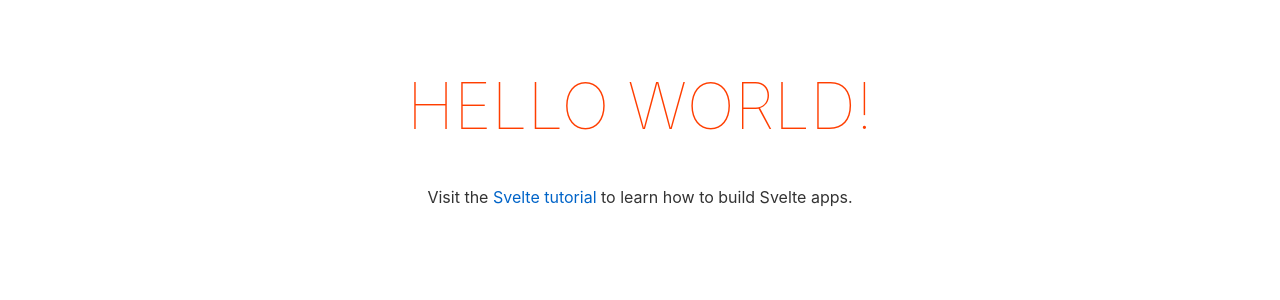
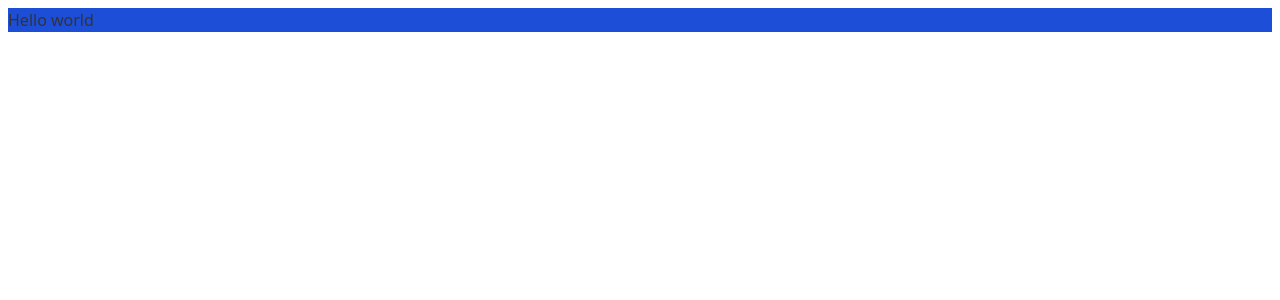
Before and after one commit to will093/svelte-minesweeper, a Svelte app: page / in a window 1280 px wide. Shown: the top 300 px of the page. Built offline with nearby package versions, Linux system fonts and the light colour scheme.

Commit message:
Tailwind setup

```diff
--- a/rollup.config.js
+++ b/rollup.config.js
@@ -4,6 +4,7 @@ import resolve from '@rollup/plugin-node-resolve';
 import livereload from 'rollup-plugin-livereload';
 import { terser } from 'rollup-plugin-terser';
 import css from 'rollup-plugin-css-only';
+import sveltePreprocess from 'svelte-preprocess';
 
 const production = !process.env.ROLLUP_WATCH;
 
@@ -41,7 +42,18 @@ export default {
 			compilerOptions: {
 				// enable run-time checks when not in production
 				dev: !production
-			}
+			},
+			preprocess: sveltePreprocess({
+        // https://github.com/kaisermann/svelte-preprocess/#user-content-options
+        sourceMap: !production,
+        postcss: {
+          plugins: [
+             require("tailwindcss"),
+             require("autoprefixer"),
+             require("postcss-nesting")
+          ],
+        },
+      }),
 		}),
 		// we'll extract any component CSS out into
 		// a separate file - better for performance
--- a/src/App.svelte
+++ b/src/App.svelte
@@ -1,30 +1,15 @@
 <script>
-	export let name;
+	import MineSweeper from './components/MineSweeper.svelte';
 </script>
 
-<main>
-	<h1>Hello {name}!</h1>
-	<p>Visit the <a href="https://svelte.dev/tutorial">Svelte tutorial</a> to learn how to build Svelte apps.</p>
-</main>
+<MineSweeper/>
 
-<style>
-	main {
-		text-align: center;
-		padding: 1em;
-		max-width: 240px;
-		margin: 0 auto;
-	}
+<style global lang="postcss">
+  /* only apply purgecss on utilities, per Tailwind docs */
+  /* purgecss start ignore */
+  @tailwind base;
+  @tailwind components;
+  /* purgecss end ignore */
 
-	h1 {
-		color: #ff3e00;
-		text-transform: uppercase;
-		font-size: 4em;
-		font-weight: 100;
-	}
-
-	@media (min-width: 640px) {
-		main {
-			max-width: none;
-		}
-	}
+  @tailwind utilities;
 </style>
--- /dev/null
+++ b/src/components/MineSweeper.svelte
@@ -0,0 +1,3 @@
+<main>
+  <h1 class="bg-blue-700">Hello world</h1>
+</main>
--- /dev/null
+++ b/tailwind.config.js
@@ -0,0 +1,18 @@
+// tailwind.config.js
+const production = !process.env.ROLLUP_WATCH; // or some other env var like NODE_ENV
+module.exports = {
+  future: { // for tailwind 2.0 compat
+    purgeLayersByDefault: true,
+    removeDeprecatedGapUtilities: true,
+  },
+  plugins: [
+    // other plugins here
+  ],
+  purge: {
+    content: [
+      "./src/**/*.svelte",
+      // may also want to include base index.html
+    ],
+    enabled: production // disable purge in dev
+  },
+};
```
Also changed, not shown: package.json (+7 -2 lines), 1 other file (tests, documents, lock files or other folders).
